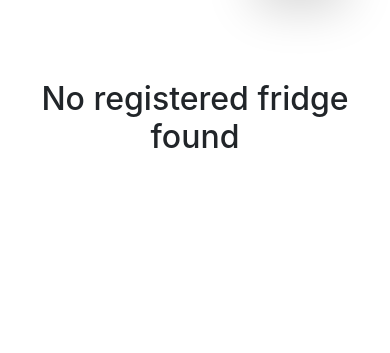
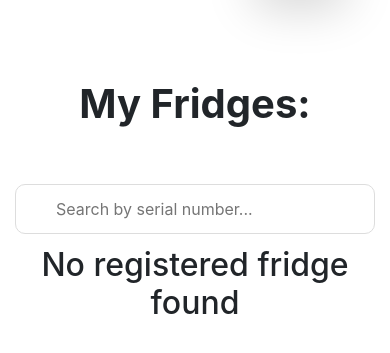
Before and after one commit to alexveronese/fridge_community, a Django app: page /myfridgelist/ in a window 390 px wide. Shown: the part 159-512 px from the top of the page. Run offline with Django 5.2, Linux system fonts and the light colour scheme; a user stored in the database is signed in; data comes from the database, SQL or seed files in the repository; some libraries are stand-ins or nearby versions.

Commit message:
fix fridge registration by user

```diff
--- a/config/main/templates/main/fridge_list.html
+++ b/config/main/templates/main/fridge_list.html
@@ -74,7 +74,7 @@
                         <td style="width: 70%;"><h4><b>Fridge n° {{ l.serial_number }}</b></h4></td>
                         <td style="width: 30%; text-align: right;">
                             <div class="col-md-12 col-sm-12 mb-0">
-                                <a href="{% url 'main:chart_data' l.pk %}" class="btn btn-lg btn-info rounded-pill shadow-lg w-100">View Statistics</a>
+                                <a href="{% url 'main:add_fridge' l.pk %}" class="btn btn-lg btn-info rounded-pill shadow-lg w-100">Add Fridge</a>
                             </div>
                         </td>
                     </tr>
--- a/config/main/templates/main/home.html
+++ b/config/main/templates/main/home.html
@@ -25,14 +25,14 @@
                         <a href="{% url 'registerop' %}" class="btn btn-lg btn-secondary rounded-pill shadow-lg w-100">Register new Operator</a>
                     </div>
                     <div class="col-md-3 col-sm-4 mb-3">
-                        <a href="{% url 'main:register_fridge' %}" class="btn btn-lg btn-secondary rounded-pill shadow-lg w-100">Register new Fridge</a>
+                        <a href="{% url 'main:fridge_list' %}" class="btn btn-lg btn-secondary rounded-pill shadow-lg w-100">Register new Fridge</a>
                     </div>
                 {% else %}
                     <div class="col-md-3 col-sm-4 mb-3">
-                        <a href="{% url 'main:register_fridge' %}" class="btn btn-lg rounded-pill shadow-lg w-100" style="background-color: #e68612; color: #fff; border-color: #FFA07A;">Register new Fridge</a>
+                        <a href="{% url 'main:fridge_list' %}" class="btn btn-lg rounded-pill shadow-lg w-100" style="background-color: #e68612; color: #fff; border-color: #FFA07A;">Register new Fridge</a>
                     </div>
                     <div class="col-md-3 col-sm-4 mb-3">
-                        <a href="{% url 'main:fridge_list' %}" class="btn btn-lg rounded-pill shadow-lg w-100" style="background-color: #bf50bd; color: #fff; border-color: #7A288A;">Fridge List</a>
+                        <a href="{% url 'main:my_fridge_list' %}" class="btn btn-lg rounded-pill shadow-lg w-100" style="background-color: #bf50bd; color: #fff; border-color: #7A288A;">My Fridge List</a>
                     </div>
                 {% endif %}
 
--- a/config/main/templates/main/my_fridge_list.html
+++ b/config/main/templates/main/my_fridge_list.html
@@ -7,23 +7,104 @@
 {% endblock %}
 
 {% block content %}
+
+    <style>
+    #search_string {
+      background-position: 10px 12px;
+      background-repeat: no-repeat;
+      width: 100%;
+      font-size: 16px;
+      padding: 12px 20px 12px 40px;
+      border: 1px solid #ddd;
+      margin-bottom: 12px;
+      border-radius: 10px; /* Aggiungi angoli arrotondati */
+    }
+
+    #fridge_list {
+      margin-top: 40px; /* Aggiungi spazio tra la barra di ricerca e la tabella */
+    }
+
+    #fridge_list td {
+      padding: 10px; /* Aggiungi padding alle celle della tabella */
+    }
+
+    #fridge_list td:last-child {
+      text-align: right; /* Allinea a destra il bottone "View Statistics" */
+    }
+
+    #fridge_list tr:hover {
+      background-color: #f2f2f2; /* Aggiungi effetto hover alle righe della tabella */
+    }
+    </style>
+
+    {% if "err" in request.GET.conf  %}
+        <div id="info" class="modal fade" tabindex="-1" role="dialog">
+            <div class="modal-dialog" role="document">
+                <div class="modal-content">
+                    <div class="modal-body">
+                        <p>You've typed a wrong secret number or the fridge is already assigned!</p>
+                    </div>
+                    <div class="modal-footer">
+                        <button type="button" class="btn btn-info" data-dismiss="modal">Close</button>
+                    </div>
+                </div>
+            </div>
+        </div>
+        <script>
+            $(document).ready(function(){
+                $("#info").modal('show');
+            });
+        </script>
+    {% endif %}
+
+    <h1><b> {{ view.title }}:  {% if view.title == "Fridge List" %} {{ object_list.count }} {% if object_list.count != 1 %}Fridges{% else %}Fridge{% endif %} {% endif %}</b></h1>
+    <br>
+    <br>
+
+    <input type="text" id="search_string" placeholder="Search by serial number..." title="Search">
+    <br>
+
     {% if object_list|length == 0 %}
         <h2>No registered fridge found</h2>
     {% else %}
-        <h2> {{ view.title }}: {{ object_list.count }} </h2>
+        <table class="table table-borderless" id="fridge_list">
+            <tbody>
+                {% for l in object_list %}
+                    <tr>
+                        <td style="width: 70%;"><h4><b>Fridge n° {{ l.serial_number }}</b></h4></td>
+                        <td style="width: 30%; text-align: right;">
+                            <div class="col-md-12 col-sm-12 mb-0">
+                                <a href="{% url 'main:chart_data' l.pk %}" class="btn btn-lg btn-info rounded-pill shadow-lg w-100">View Statistics</a>
+                            </div>
+                        </td>
+                    </tr>
+                {% endfor %}
+            </tbody>
+        </table>
     {% endif %}
+
+    <br>
     <br>
 
+    <script>
+      const searchInput = document.getElementById('search_string');
+      const tableBody = document.querySelector('tbody');
 
-    <table class="table table-borderless" id="fridge_list">
-        <tbody>
-            {% for l in object_list %}
-                <tr>
-                    <td>{{ l.serial_number }}</td>
-                    <td><a href="{% url 'main:home' %}" class="btn btn-info" role="button">Select</a></td>
-                </tr>
-            {% endfor %}
-        </tbody>
-    </table>
+      searchInput.addEventListener('input', () => {
+        const searchTerm = searchInput.value.toLowerCase();
+        const rows = tableBody.querySelectorAll('tr');
+
+        rows.forEach(row => {
+          const firstTd = row.querySelector('td:first-child');
+          const fridgeText = firstTd.textContent.toLowerCase();
+
+          if (fridgeText.includes(searchTerm)) {
+            row.style.display = 'table-row';
+          } else {
+            row.style.display = 'none';
+          }
+        });
+      });
+    </script>
 
 {% endblock %}
--- a/config/main/views.py
+++ b/config/main/views.py
@@ -56,7 +56,7 @@ def addFridge(request, pk):
                 if secret_number == fridge.secret_number:
                     fridge.user = request.user
                     fridge.save()
-                    return redirect(reverse("main:fridge_list"))
+                    return redirect(reverse("main:my_fridge_list"))
                 else:
                     return redirect(reverse("main:fridge_list") + "?conf=err")
 
```
